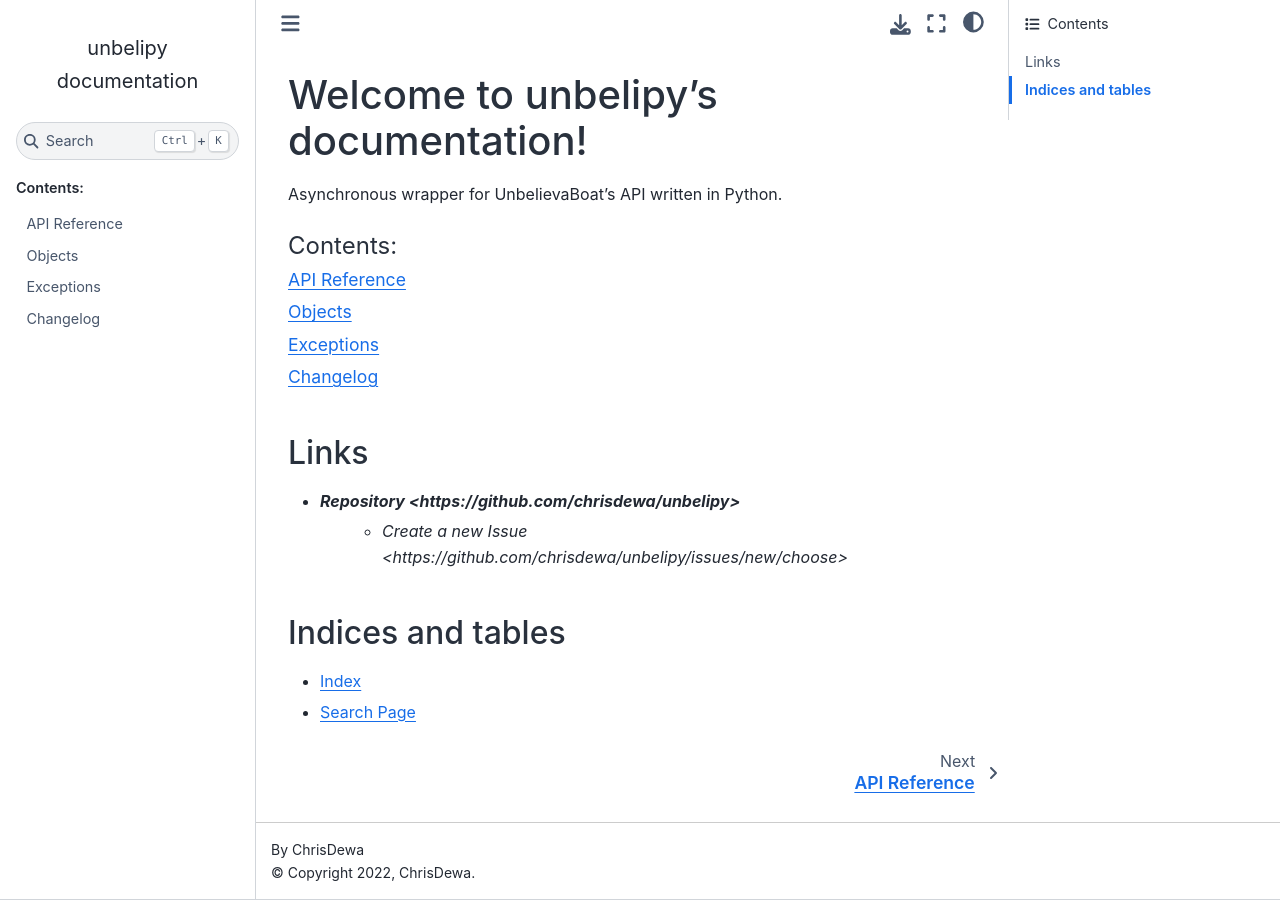
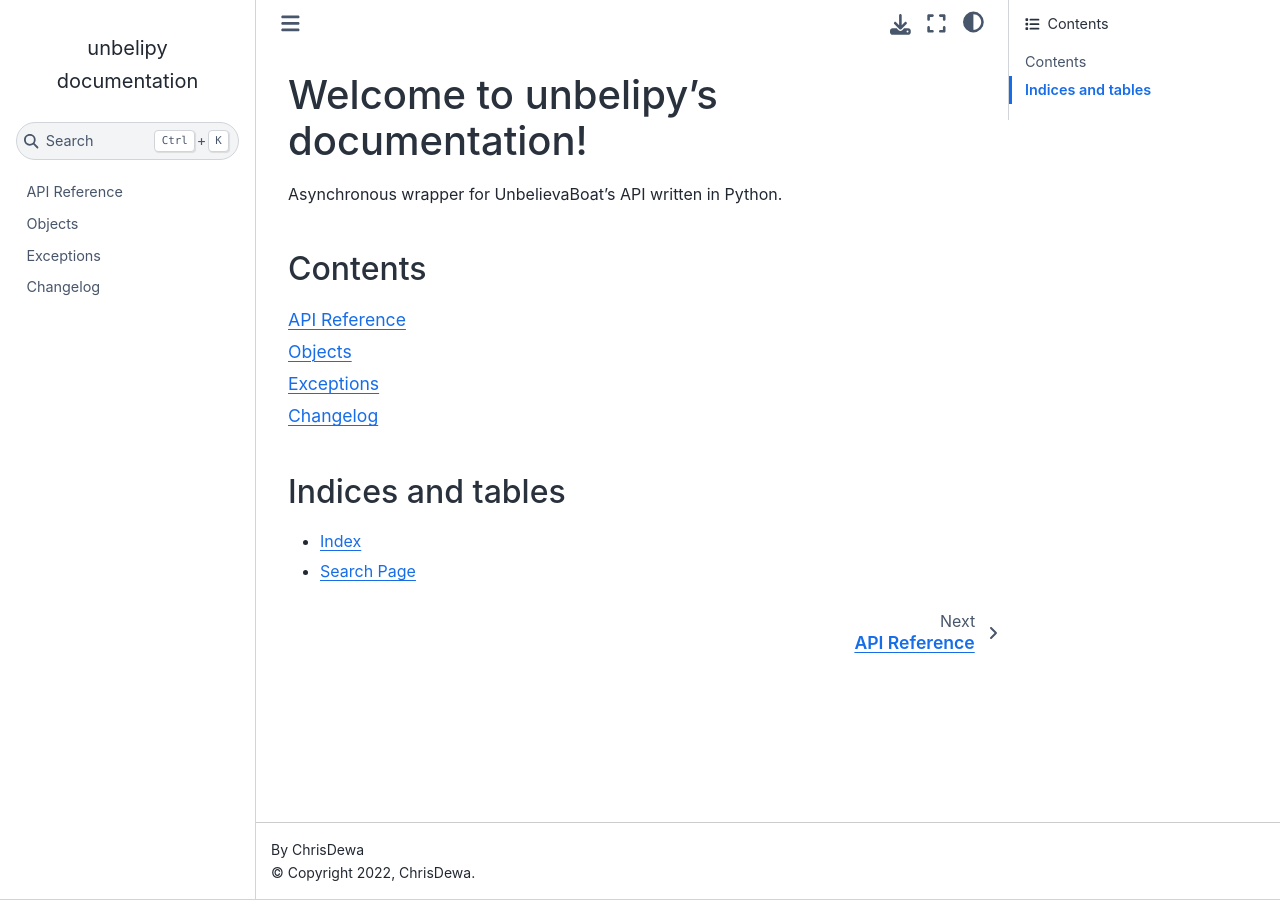
Before and after one commit to chrisdewa/unbelipy, a Sphinx documentation site: the page built from docs/index.rst, in a window 1280 px wide. Built offline with Sphinx 7.4.7 and the Sphinx Book theme 1.1.4, drawn with Linux system fonts in a browser that asks for light colours.

Commit message:
index.rst

```diff
--- a/docs/index.rst
+++ b/docs/index.rst
@@ -8,9 +8,10 @@ Welcome to unbelipy's documentation!
 
 Asynchronous wrapper for UnbelievaBoat's API written in Python.
 
+Contents
+--------
 .. toctree::
    :titlesonly:
-   :caption: Contents:
    :maxdepth: 2
 
    client
@@ -18,12 +19,12 @@ Asynchronous wrapper for UnbelievaBoat's API written in Python.
    exceptions
    changelog
 
-Links
------
-- `Repository <https://github.com/chrisdewa/unbelipy>`
-   - `Create a new Issue <https://github.com/chrisdewa/unbelipy/issues/new/choose>`
+.. Links
+.. -----
+.. * `Repository <https://github.com/chrisdewa/unbelipy>`_
+..    * `Create a new Issue <https://github.com/chrisdewa/unbelipy/issues/new/choose>`_
 
 Indices and tables
 ------------------
-- :ref:`genindex`
-- :ref:`search`
+* :ref:`genindex`
+* :ref:`search`
```
